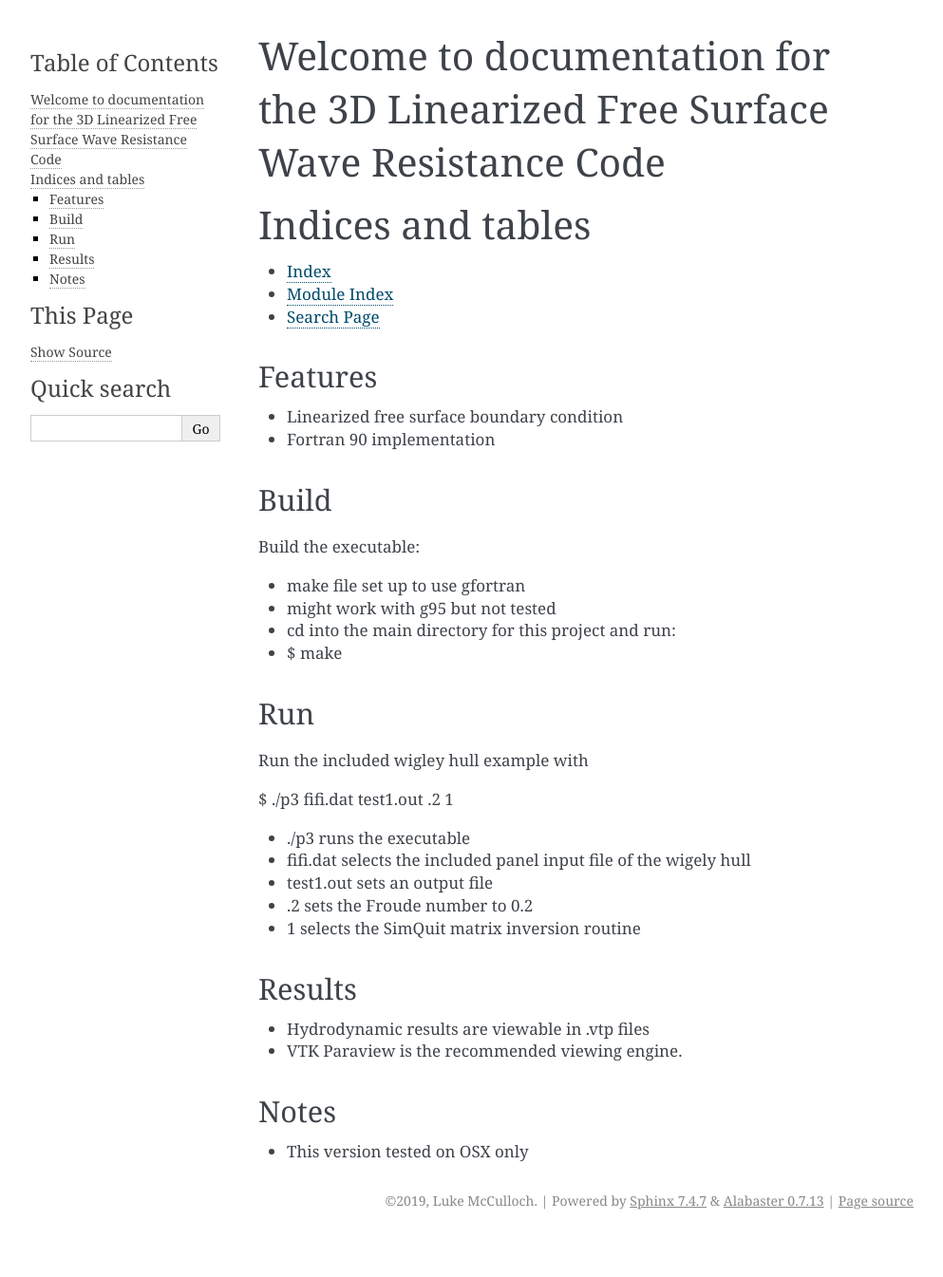
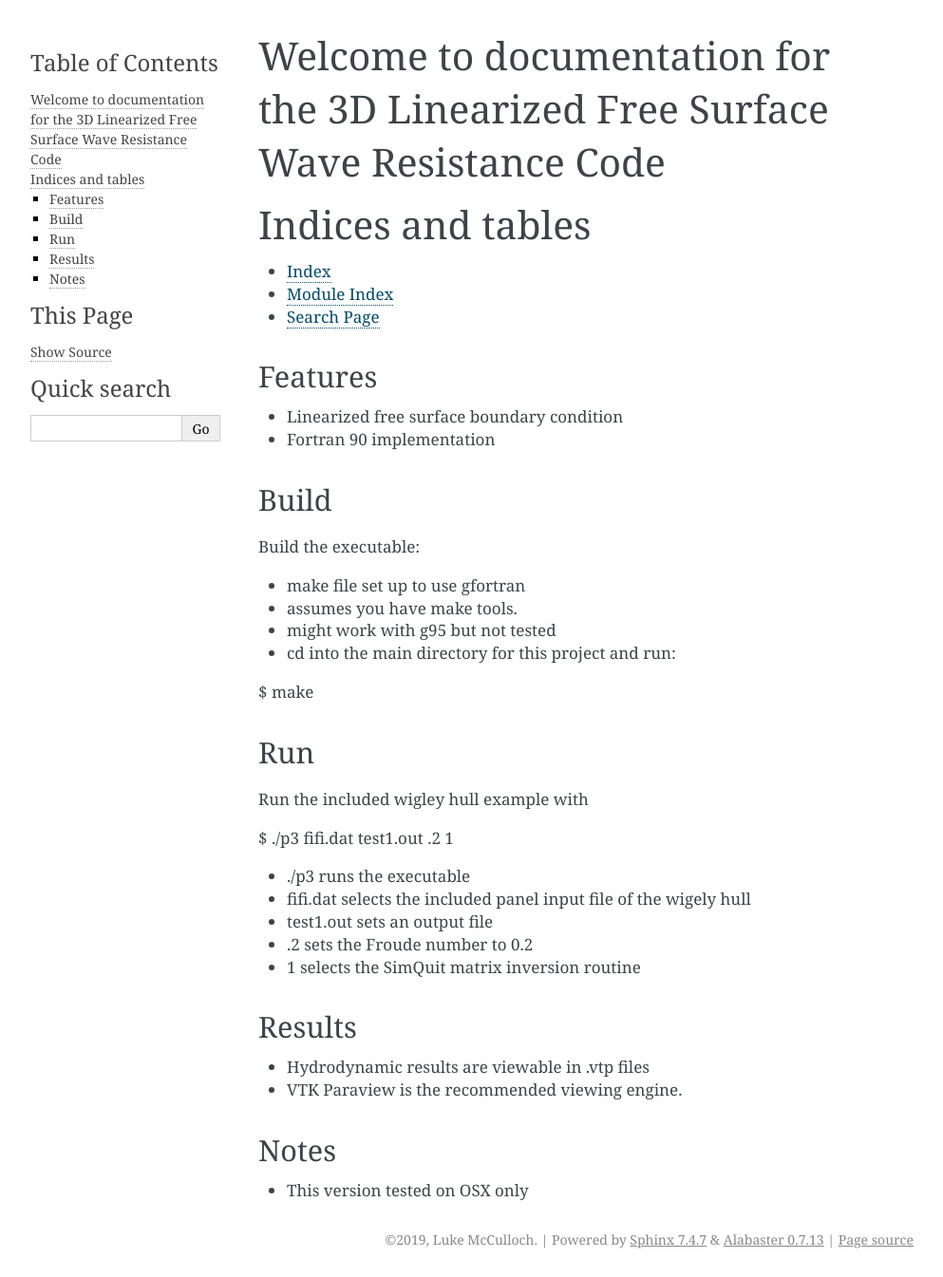
Before and after one commit to LukeMcCulloch/3D-linear-wave-resistance, a Sphinx documentation site: the page built from docs/index.rst, in a window 1280 px wide. Shown: the whole page at 95% size, without its empty margins (148-1141 px from the left). Built offline with Sphinx 7.4.7, drawn with Linux system fonts in a browser that asks for light colours; before the commit the page ends 1304 px from its top, so only the background shows below that.

Commit message:
fix a bit of markdown formatting in index.rst for readthedocs

```diff
--- a/docs/index.rst
+++ b/docs/index.rst
@@ -33,9 +33,11 @@ Build
 Build the executable:
 
 - make file set up to use gfortran
+- assumes you have make tools.
 - might work with g95 but not tested
 - cd into the main directory for this project and run:
-- $    make
+
+$    make
 
 
 Run
```
